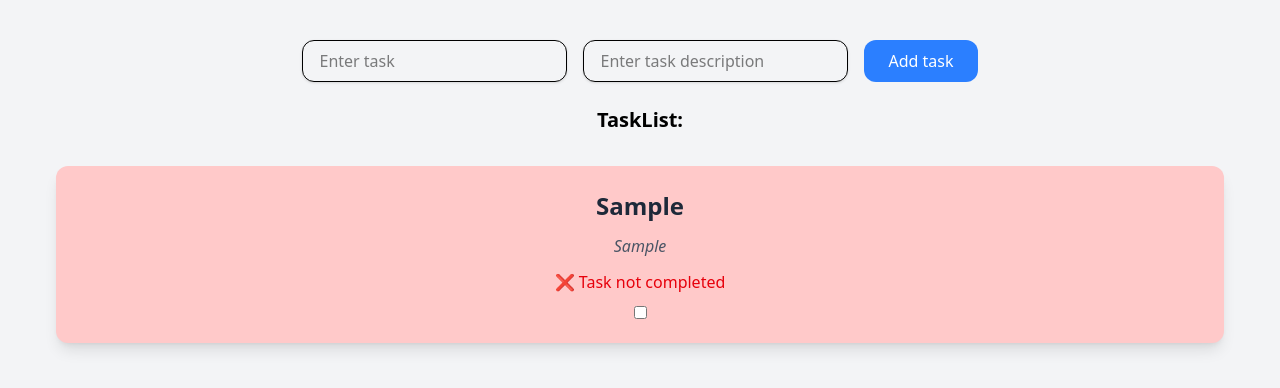
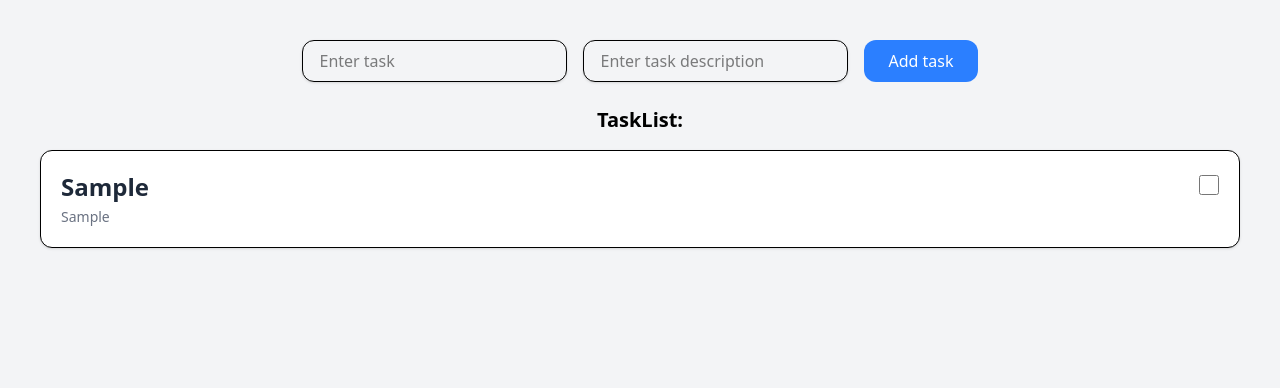
Before and after one commit to RuslanKabachok/live-coding, a React (Vite) app in the folder live-coding/: page / in a window 1280 px wide. Both pictures are taken after typing "Sample", "Sample" into the empty fields and a click on the button "Add task". Shown: the top 388 px of the page. Built offline with nearby package versions, Linux system fonts and the light colour scheme.

Commit message:
Finished task https://trello.com/c/tOZgZBw1 + improved UI

```diff
--- a/live-coding/src/ReactTraining/Task/Task.jsx
+++ b/live-coding/src/ReactTraining/Task/Task.jsx
@@ -1,20 +1,34 @@
 import './Task.css';
 
-function Task({ title, descr, isCompleted, children }) {
+function Task({ title, descr, isCompleted, onToggle }) {
   return (
-    <div
-      className={`${isCompleted ? "bg-blue-200" : "bg-red-200"
-        } flex flex-col items-center gap-3 p-6 shadow-lg rounded-xl m-4 transition duration-300 hover:scale-105`}
+    <li
+      className={`
+                group relative flex justify-between items-start gap-4
+                p-5 rounded-xl shadow-sm border transition
+                ${isCompleted ? 'bg-gray-50 opacity-70' : 'bg-white'}
+            `}
     >
-      <h1 className="text-2xl font-semibold text-gray-800">{title}</h1>
-      <p className="text-gray-600 italic text-center">{descr}</p>
-      {isCompleted ? (
-        <span className="font-bold text-green-600">✅ Task completed</span>
-      ) : (
-        <span className="font-medium text-red-600">❌ Task not completed</span>
-      )}
-      {children}
-    </div>
+      <div className="flex flex-col gap-1">
+        <h1 className="text-2xl font-semibold text-gray-800">{title}</h1>
+        <p className="text-sm text-gray-500">{descr}</p>
+        <span
+          className={`
+                        absolute bottom-1 left-5 text-sm font-medium
+                        opacity-0 group-hover:opacity-100 transition
+                        ${isCompleted ? 'text-green-600' : 'text-red-600'}
+                    `}
+        >
+          {isCompleted ? '✔ Task completed' : '✖ Task not completed'}
+        </span>
+      </div>
+      <input
+        type="checkbox"
+        checked={isCompleted}
+        onChange={onToggle}
+        className="w-5 h-5 mt-1 accent-blue-500 cursor-pointer"
+      />
+    </li>
   );
 }
 
--- a/live-coding/src/ReactTraining/TaskList/TaskList.jsx
+++ b/live-coding/src/ReactTraining/TaskList/TaskList.jsx
@@ -19,12 +19,13 @@ export default function TaskList() {
     };
 
     const toggleTask = (id) => {
-        const result = tasks.map(task => {
-            if (task.id === id) {
-                return { ...task, checked: !task.checked }
-            } return task
-        })
-        setTasks(result)
+        setTasks(prev =>
+            prev.map(task => {
+                if (task.id === id) {
+                    return { ...task, checked: !task.checked }
+                } return task
+            })
+        )
     }
 
 
@@ -36,7 +37,7 @@ export default function TaskList() {
         </form>
         {tasks.length ? <h1 className='text-xl font-semibold mb-4'>TaskList: </h1> : null}
         <ul className='w-full space-y-3'>{tasks.map(task =>
-            <Task key={task.id} title={task.text} isCompleted={task.checked} descr={task.descr} children={<input type="checkbox" name="isCompleted" id='check' checked={task.checked} onChange={() => toggleTask(task.id)} />}>
+            <Task key={task.id} title={task.text} isCompleted={task.checked} descr={task.descr} onToggle={() => toggleTask(task.id)}>
             </Task>)}
         </ul>
     </div>
```
